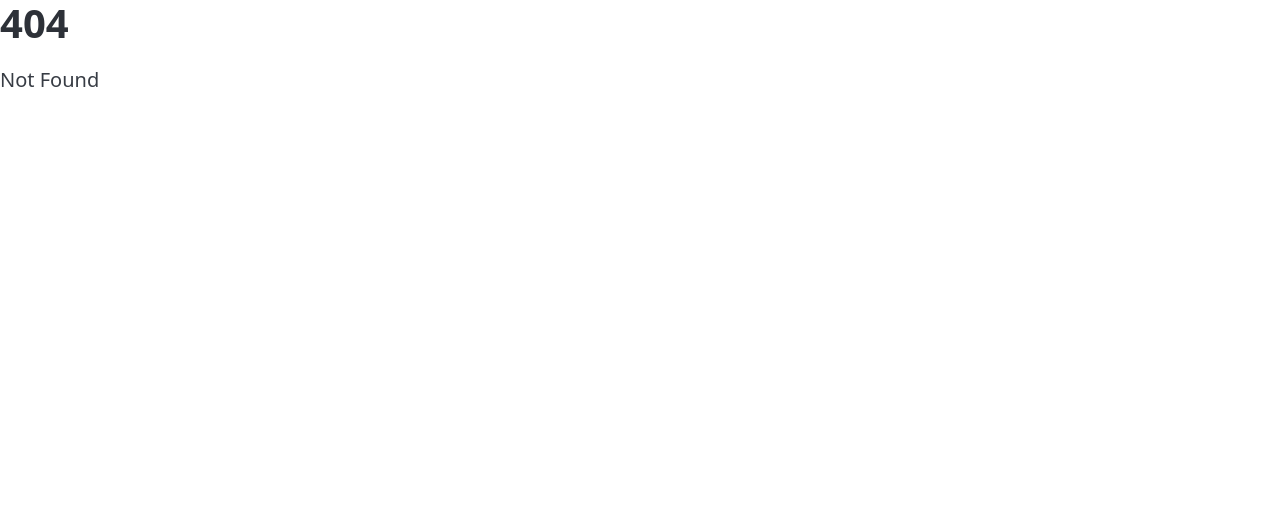
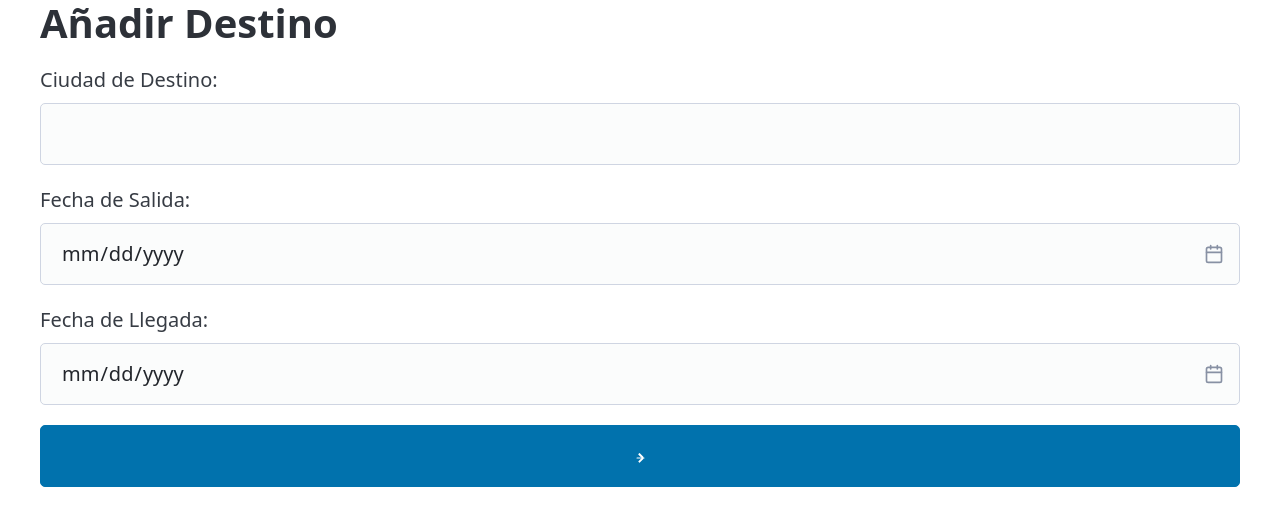
Before and after one commit to pg-goose/HackUPC2024, a SvelteKit app: page /home in a window 1280 px wide. Before the commit this address had no page. Shown: the top 526 px of the page. Built offline with nearby package versions, Linux system fonts and the light colour scheme.

Commit message:
primeras paginas

```diff
--- /dev/null
+++ b/src/routes/home/+page.svelte
@@ -0,0 +1,52 @@
+<script>
+  let destinationCity = '';
+  let departureDate = '';
+  let arrivalDate = '';
+
+  function handleDestinationChange(event) {
+    destinationCity = event.target.value;
+  }
+
+  function handleDepartureDateChange(event) {
+    departureDate = event.target.value;
+  }
+
+  function handleArrivalDateChange(event) {
+    arrivalDate = event.target.value;
+  }
+
+  function handleSubmit() {
+    // Aquí podrías agregar la lógica para manejar el envío del formulario
+    console.log('Ciudad de destino:', destinationCity);
+    console.log('Fecha de salida:', departureDate);
+    console.log('Fecha de llegada:', arrivalDate);
+  }
+</script>
+
+<style>
+  /* Puedes agregar estilos adicionales según tus preferencias */
+</style>
+
+<div class="container">
+  <h1>Añadir Destino</h1>
+  <form on:submit|preventDefault={handleSubmit}>
+    <div class="input-group">
+      <label for="destination">Ciudad de Destino:</label>
+      <input type="text" id="destination" bind:value={destinationCity} on:input={handleDestinationChange}>
+    </div>
+    <div class="input-group">
+      <label for="departure-date">Fecha de Salida:</label>
+      <input type="date" id="departure-date" bind:value={departureDate} on:change={handleDepartureDateChange}>
+    </div>
+    <div class="input-group">
+      <label for="arrival-date">Fecha de Llegada:</label>
+      <input type="date" id="arrival-date" bind:value={arrivalDate} on:change={handleArrivalDateChange}>
+    </div>
+    <button type="submit">
+      <svg xmlns="http://www.w3.org/2000/svg" width="16" height="16" fill="currentColor" class="bi bi-arrow-right" viewBox="0 0 16 16">
+        <path fill-rule="evenodd" d="M11.354 8.354a.5.5 0 0 1 0 .708l-3.5 3.5a.5.5 0 0 1-.708 0l-.708-.708a.5.5 0 0 1 0-.708L9.793 8 6.438 4.646a.5.5 0 0 1 0-.708l.708-.708a.5.5 0 0 1 .708 0l3.5 3.5z"/>
+        <path fill-rule="evenodd" d="M4.5 8a.5.5 0 0 1 .5-.5h7a.5.5 0 0 1 0 1h-7a.5.5 0 0 1-.5-.5z"/>
+      </svg>
+    </button>
+  </form>
+</div>
```
Also changed, not shown: src/routes/login/+page.svelte (added, +19 -0 lines), src/routes/trip/+page.svelte (added, +37 -0 lines), src/routes/+server.ts (deleted).
